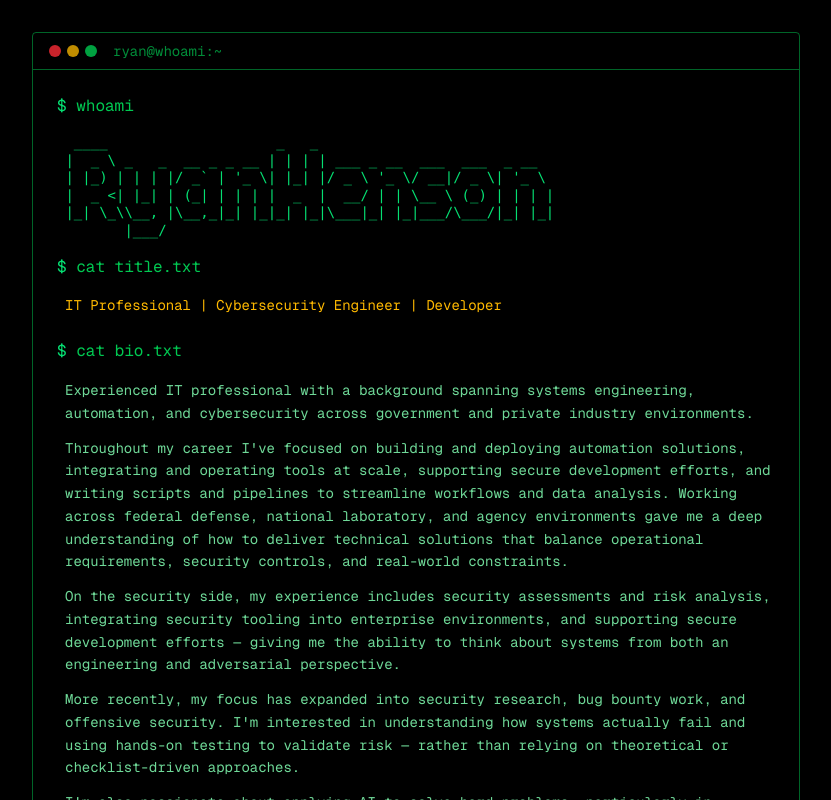
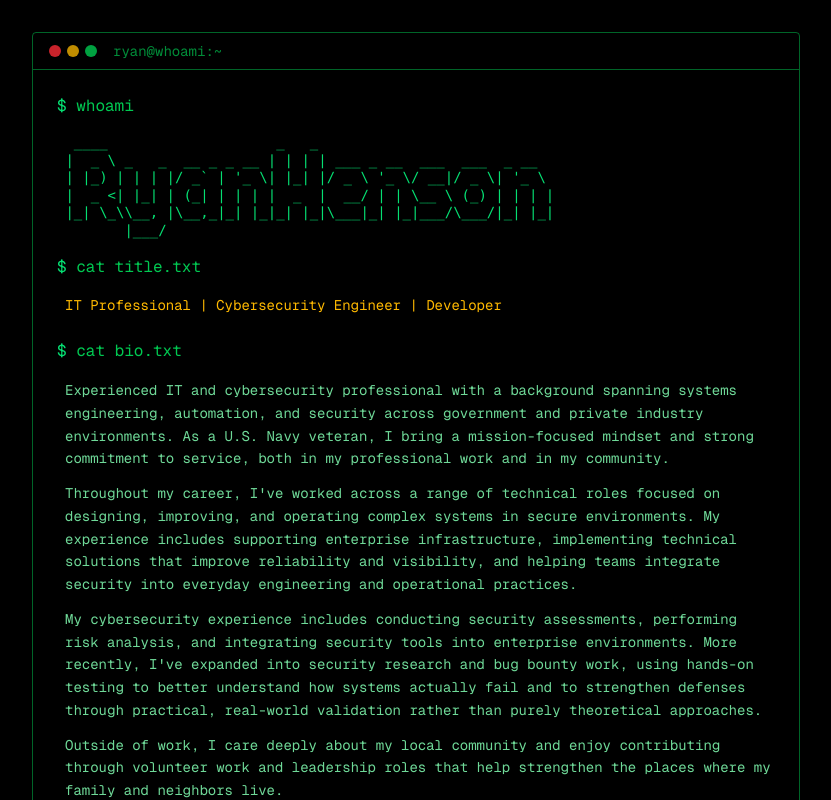
Before and after one commit to JRyanHenson/whoami-site, a Next.js app: page / in a window 1280 px wide. Shown: the top 800 px of the page, without its empty margins (224-1055 px from the left). Built offline with nearby package versions, Linux system fonts and the light colour scheme.

Commit message:
Update bio text

```diff
--- a/app/page.tsx
+++ b/app/page.tsx
@@ -49,39 +49,35 @@ export default function Home() {
             </div>
             <div className="text-green-300/90 pl-2 space-y-2 sm:space-y-3 leading-relaxed text-[10px] sm:text-xs md:text-sm">
               <p>
-                Experienced IT professional with a background spanning systems
-                engineering, automation, and cybersecurity across government and
-                private industry environments.
+                Experienced IT and cybersecurity professional with a background
+                spanning systems engineering, automation, and security across
+                government and private industry environments. As a U.S. Navy
+                veteran, I bring a mission-focused mindset and strong commitment
+                to service, both in my professional work and in my community.
               </p>
               <p>
-                Throughout my career I&apos;ve focused on building and deploying
-                automation solutions, integrating and operating tools at scale,
-                supporting secure development efforts, and writing scripts and
-                pipelines to streamline workflows and data analysis. Working
-                across federal defense, national laboratory, and agency
-                environments gave me a deep understanding of how to deliver
-                technical solutions that balance operational requirements,
-                security controls, and real-world constraints.
+                Throughout my career, I&apos;ve worked across a range of
+                technical roles focused on designing, improving, and operating
+                complex systems in secure environments. My experience includes
+                supporting enterprise infrastructure, implementing technical
+                solutions that improve reliability and visibility, and helping
+                teams integrate security into everyday engineering and
+                operational practices.
               </p>
               <p>
-                On the security side, my experience includes security
-                assessments and risk analysis, integrating security tooling into
-                enterprise environments, and supporting secure development
-                efforts — giving me the ability to think about systems from both
-                an engineering and adversarial perspective.
+                My cybersecurity experience includes conducting security
+                assessments, performing risk analysis, and integrating security
+                tools into enterprise environments. More recently, I&apos;ve
+                expanded into security research and bug bounty work, using
+                hands-on testing to better understand how systems actually fail
+                and to strengthen defenses through practical, real-world
+                validation rather than purely theoretical approaches.
               </p>
               <p>
-                More recently, my focus has expanded into security research, bug
-                bounty work, and offensive security. I&apos;m interested in
-                understanding how systems actually fail and using hands-on
-                testing to validate risk — rather than relying on theoretical or
-                checklist-driven approaches.
-              </p>
-              <p>
-                I&apos;m also passionate about applying AI to solve hard
-                problems, particularly in automation, data analysis, and
-                improving signal-to-noise so engineering and security teams can
-                move faster and make better decisions.
+                Outside of work, I care deeply about my local community and
+                enjoy contributing through volunteer work and leadership roles
+                that help strengthen the places where my family and neighbors
+                live.
               </p>
             </div>
 
```
